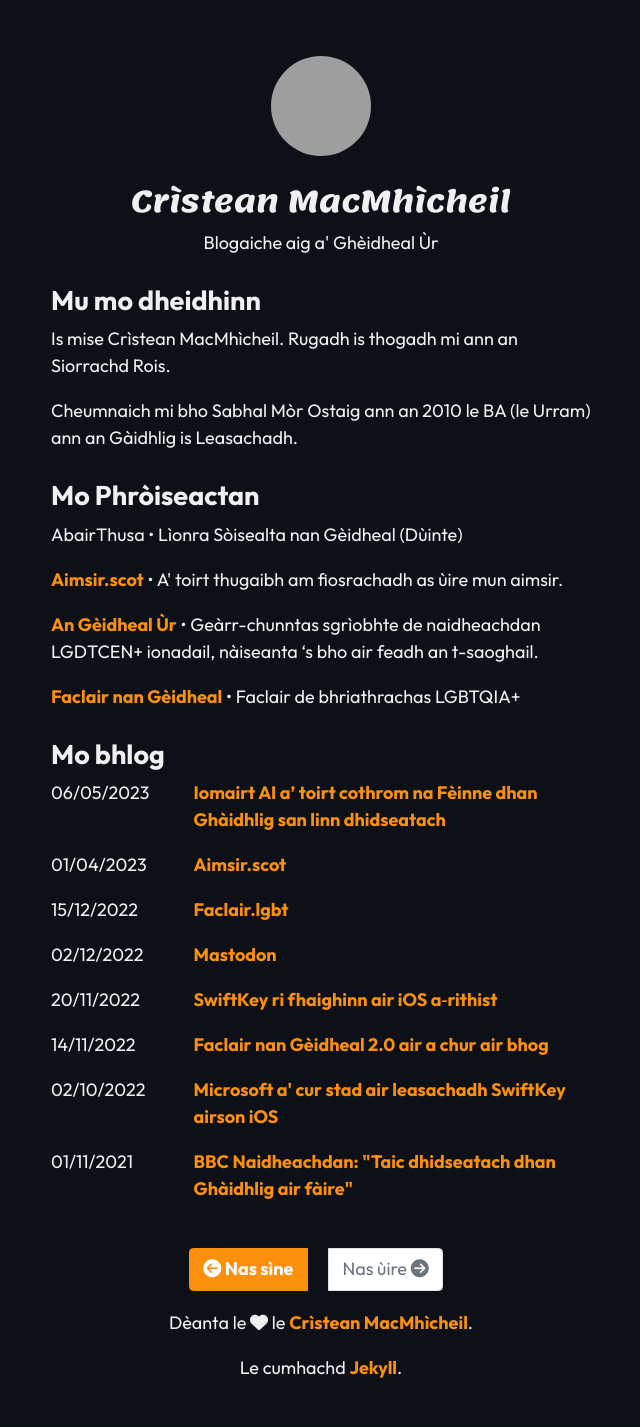
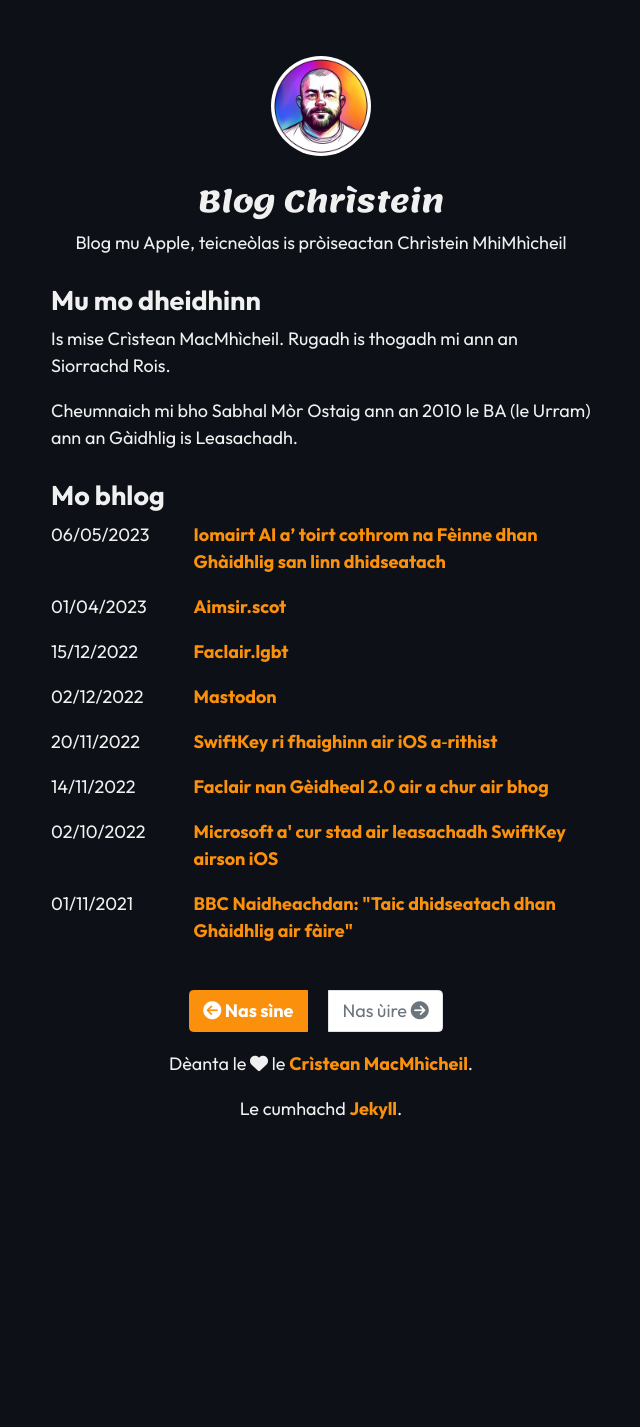
Before and after one commit to angeidheal/angeidheal.github.io, a Jekyll site: the page built from index.html, in a window 1280 px wide. Shown: the whole page, without its empty margins (319-959 px from the left). Built offline with Jekyll 4.4.1, drawn with Linux system fonts in a browser that asks for light colours; nearby versions of some CDN libraries; the list of posts is cut into pages by our own code; after the commit the page ends 1168 px from its top, so only the background shows below that.

Commit message:
Update index.html

```diff
--- a/index.html
+++ b/index.html
@@ -2,27 +2,13 @@
 layout: page
 ---
 
-<img src="{{ site.url }}/images/angeidheal.jpg" style="display: block; margin-left: auto; margin-right: auto; margin-top: 56px; border-radius: 50%" width="100" height="100">
+<img src="{{ site.url }}/images/logo.jpg" style="display: block; margin-left: auto; margin-right: auto; margin-top: 56px; border-radius: 50%" width="100" height="100">
 
-<h1 style="text-align: center; font-family: Lemonada">Crìstean MacMhìcheil</h1>
+<h1 style="text-align: center; font-family: Lemonada">{{ site.title }}</h1>
 
-<p style="text-align: center">Blogaiche aig a' Ghèidheal Ùr</p>
+<p style="text-align: center">{{ site.description }}</p>
 
-<h2>Mu mo dheidhinn</h2>
-
-<p>Is mise Crìstean MacMhìcheil. Rugadh is thogadh mi ann an Siorrachd Rois.</p>
-
-<p>Cheumnaich mi bho Sabhal Mòr Ostaig ann an 2010 le BA (le Urram) ann an Gàidhlig is Leasachadh.</p>
-
-<h2>Mo Phròiseactan</h2>
-
-<p>AbairThusa • Lìonra Sòisealta nan Gèidheal (Dùinte)</p>
-
-<p><a href="https://aimsir.scot/">Aimsir.scot</a> • A' toirt thugaibh am fiosrachadh as ùire mun aimsir.</p>
-
-<p><a href="https://angeidhealur.scot/">An Gèidheal Ùr</a> • Geàrr-chunntas sgrìobhte de naidheachdan LGDTCEN+ ionadail, nàiseanta ‘s bho air feadh an t-saoghail.</p>
-
-<p><a href="https://faclair.lgbt/">Faclair nan Gèidheal</a> • Faclair de bhriathrachas LGBTQIA+</p>
+{% include bio.html %}
 
 <h2>Mo bhlog</h2>
 
```
